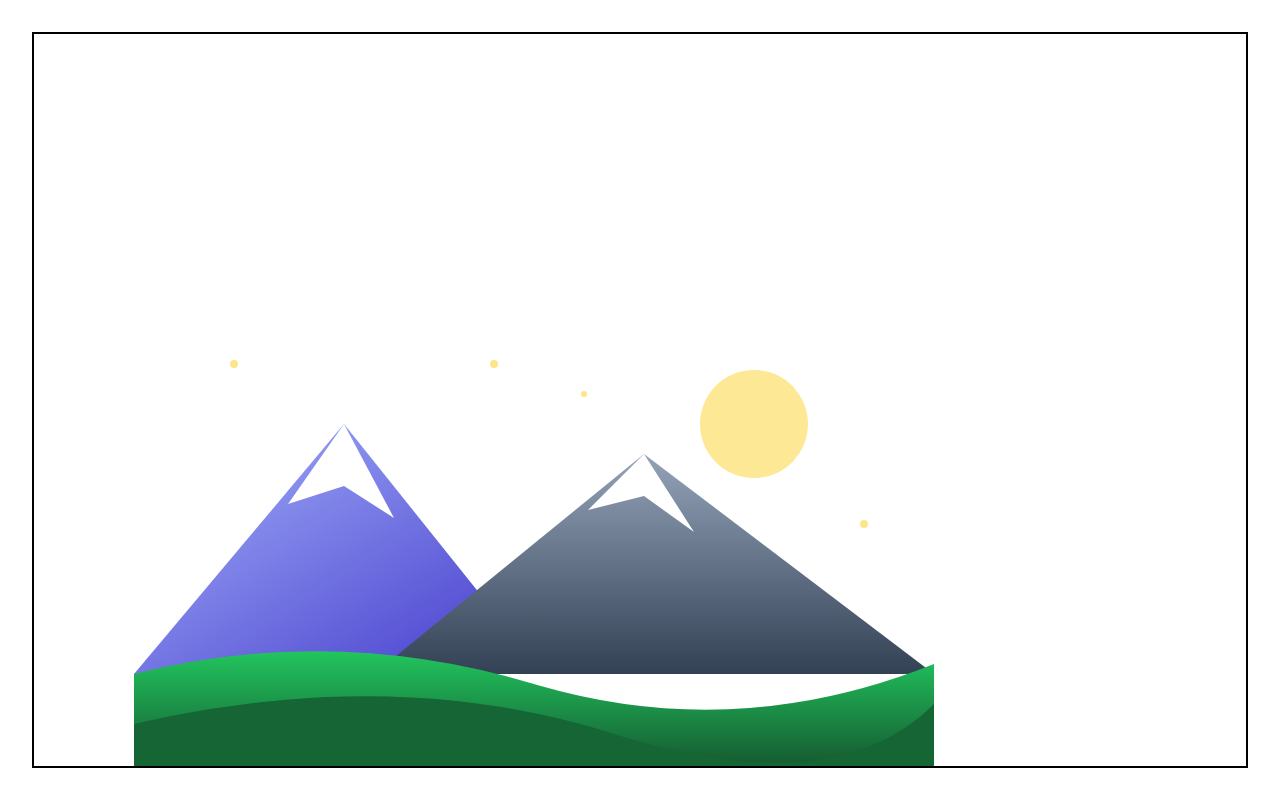
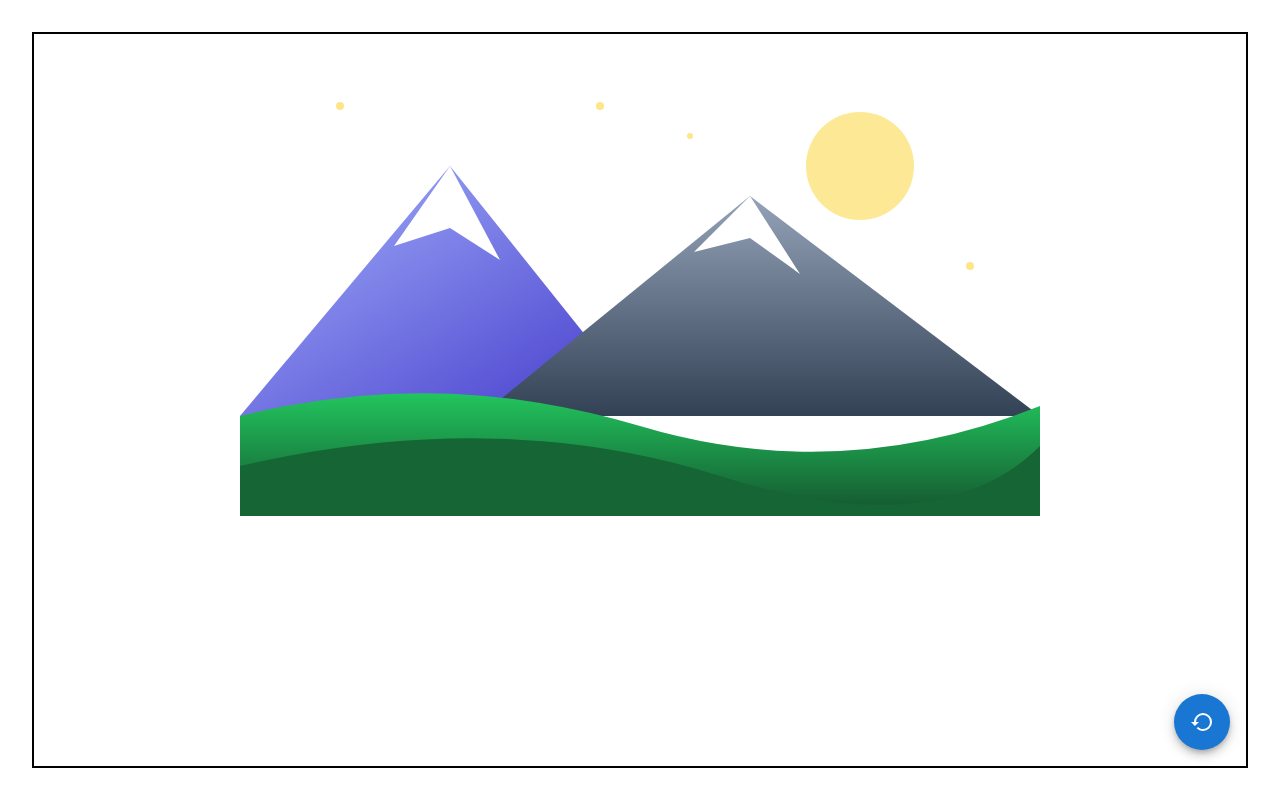
Before and after one commit to ViertelGeviert25/interactionpane, a React (Vite) app: page / in a window 1280 px wide. Built offline with nearby package versions, Linux system fonts and the light colour scheme.

Commit message:
enhancements

```diff
--- a/package.json
+++ b/package.json
@@ -15,6 +15,8 @@
     "dependencies": {
         "@emotion/react": "^11.14.0",
         "@emotion/styled": "^11.14.1",
+        "@mdi/js": "^7.4.47",
+        "@mdi/react": "^1.6.1",
         "@mui/material": "^9.5.0",
         "react": "^19.3.1",
         "react-dom": "^19.3.1"
--- a/src/InteractionPane.tsx
+++ b/src/InteractionPane.tsx
@@ -1,4 +1,6 @@
-import { Stack, type SxProps, type Theme } from "@mui/material";
+import { mdiRestore } from "@mdi/js";
+import { Fab, Stack, type SxProps, type Theme } from "@mui/material";
+import { Icon } from "@mdi/react";
 import {
   useCallback,
   useEffect,
@@ -8,8 +10,7 @@ import {
   type FC,
   type PropsWithChildren,
   type PointerEvent as ReactPointerEvent,
-  type Dispatch,
-  type SetStateAction,
+  type CSSProperties,
 } from "react";
 
 type Point = {
@@ -18,6 +19,9 @@ type Point = {
 };
 
 const SCROLLWHEEL_FACTOR = 0.1; // Determines how quickly the scale will change in reaction to the scroll wheel
+
+const INITIAL_SCALE = 1;
+const SCALE_LIMITS = { min: 0.25, max: 50 };
 
 const userInputPaneStackSx: SxProps<Theme> = {
   touchAction: "none",
@@ -44,16 +48,21 @@ const createPoint = (): Point => ({ x: 0, y: 0 });
  */
 const InteractionPane: FC<
   PropsWithChildren<{
-    scale: number;
-    setScale: Dispatch<SetStateAction<number>>;
-    offset: Point;
-    setOffset: Dispatch<SetStateAction<Point>>;
+    // scale: number;
+    // setScale: Dispatch<SetStateAction<number>>;
+    // offset: Point;
+    // setOffset: Dispatch<SetStateAction<Point>>;
     contentSrc: string;
   }>
 > = (props) => {
   //Scale determines the size of the displayed children (this react to pinch/zoom movements).
   //Offset determines the position of the displayed children (this respond to dragging movement).
-  const { scale, setScale, offset, setOffset } = props;
+  // const { scale, setScale, offset, setOffset } = props;
+  const [scale, setScale] = useState(INITIAL_SCALE);
+  const [offset, setOffset] = useState(createPoint());
+  // Keep the SVG hidden until its initial position is set to prevent flickering.
+  const [loaded, setLoaded] = useState(false);
+
   const paneRef = useRef<HTMLDivElement>(null);
   const contentRef = useRef<HTMLDivElement>(null);
 
@@ -121,7 +130,12 @@ const InteractionPane: FC<
       const initialScale = scale;
       const initialOffset = { ...offset };
       const zoomFactor = event.deltaY > 0 ? 1 - SCROLLWHEEL_FACTOR : 1 + SCROLLWHEEL_FACTOR;
-      const newScale = initialScale * zoomFactor;
+      let newScale = initialScale * zoomFactor;
+      if (newScale < SCALE_LIMITS.min) {
+        newScale = SCALE_LIMITS.min;
+      } else if (newScale > SCALE_LIMITS.max) {
+        newScale = SCALE_LIMITS.max;
+      }
       const bounds = paneRef.current?.getBoundingClientRect();
       if (!bounds) {
         return;
@@ -200,6 +214,26 @@ const InteractionPane: FC<
     }
   }
 
+  const resetImage = useCallback(() => {
+    setScale(INITIAL_SCALE);
+    const imageHeight = contentRef.current?.clientHeight ?? 0;
+    const paneWidth = paneRef.current?.clientWidth ?? 0;
+    setOffset({
+      x: paneWidth / 2,
+      y: 2 + imageHeight / 2,
+    });
+  }, [setScale, setOffset]);
+
+  const handleLoadedImage = useCallback(() => {
+    resetImage();
+    setLoaded(true);
+  }, [resetImage]);
+
+  const contentStyle = useMemo<CSSProperties>(
+    () => ({ pointerEvents: "none", visibility: loaded ? "visible" : "hidden" }),
+    [loaded],
+  );
+
   // Return the rendered component
   // The userinputpane div takes the full screen (see left, top, right and bottom attributes), this is there to capture the user's mouse / finger gestures' input.
   // The child div of the interaction pane is the thing we move around and scale as a result of the actions.
@@ -222,8 +256,25 @@ const InteractionPane: FC<
           onPointerCancel={handlePointerUp}
           onPointerMove={handlePointerMove}
         >
-          <object data={props.contentSrc} type="image/svg+xml" style={{ pointerEvents: "none" }} />
+          <object
+            data={props.contentSrc}
+            type="image/svg+xml"
+            style={contentStyle}
+            onLoad={handleLoadedImage}
+          />
         </Stack>
+        <Fab
+          color="primary"
+          sx={{
+            position: "fixed",
+            bottom: 50,
+            right: 50,
+            zIndex: 9999,
+          }}
+          onClick={resetImage}
+        >
+          <Icon path={mdiRestore} size={1} />
+        </Fab>
       </Stack>
     </Stack>
   );
--- a/src/app.tsx
+++ b/src/app.tsx
@@ -1,4 +1,3 @@
-import { useState } from "react";
 import InteractionPane from "./InteractionPane";
 import { Stack, type SxProps, type Theme } from "@mui/material";
 
@@ -11,16 +10,13 @@ const stackSx: SxProps<Theme> = {
 };
 
 export function App() {
-  const [scale, setScale] = useState(1);
-  const [offset, setOffset] = useState({ x: 500, y: 500 });
-
   return (
     <Stack sx={stackSx}>
       <InteractionPane
-        scale={scale}
-        setScale={setScale}
-        offset={offset}
-        setOffset={setOffset}
+        // scale={scale}
+        // setScale={setScale}
+        // offset={offset}
+        // setOffset={setOffset}
         contentSrc="/testdata/sample_diagram.svg"
       />
     </Stack>
@@ -28,8 +24,6 @@ export function App() {
 }
 
 // TODO:
-// * center images
 // * nicht <object und auch nicht dangerouslyinserthtml oder so...
-// * max scaling einbauen...
 // * auf mobile testen.
 // * Reset button
--- /dev/null
+++ b/src/components/IconButton.tsx
@@ -0,0 +1,6 @@
+// import Icon from "@mdi/react";
+// import { mdiPlus } from "@mdi/js";
+
+// <IconButton color="primary" onClick={() => console.log("Clicked")}>
+//   <Icon path={mdiRestore} size={1} />
+// </IconButton>;
```
Also changed, not shown: 1 other file (tests, documents, lock files or other folders).
